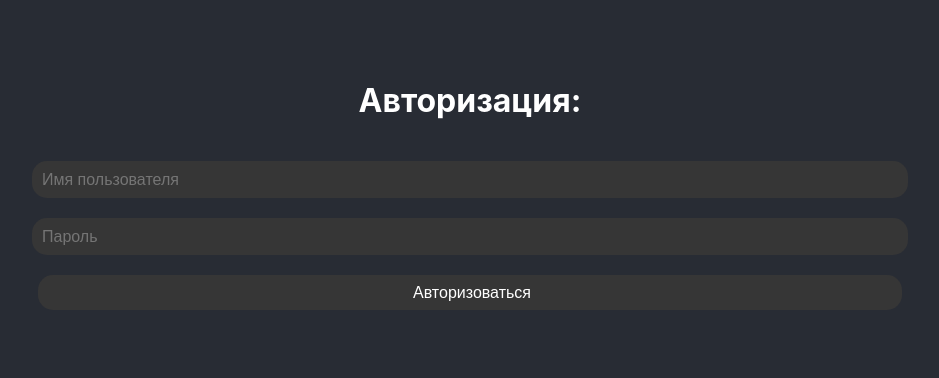
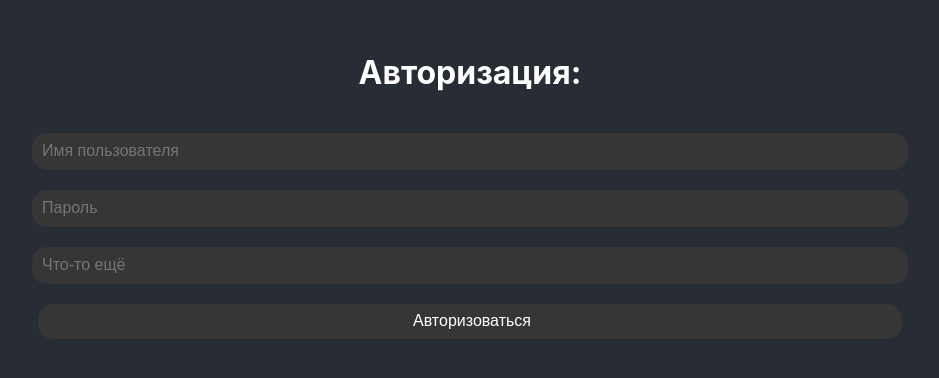
Before and after one commit to NikDenKoul/vc_lab_5, a React (Create React App) app: page /InputSimulator in a window 1280 px wide. Shown: the part 210-588 px from the top of the page, without its empty margins (170-1109 px from the left). Built offline with nearby package versions, Linux system fonts and the light colour scheme.

Commit message:
Добавлено поле ввода "Что-то ещё" на странице /InputSimulator

```diff
--- a/src/roots/InputSimulator.js
+++ b/src/roots/InputSimulator.js
@@ -13,6 +13,9 @@ function InputSimulator() {
                 <input className="authorization-element" name="authorizationPassword" id="authorizationPassword"
                        placeholder="Пароль">
                 </input>
+                <input className="authorization-element"
+                       placeholder="Что-то ещё">
+                </input>
 
                 <button className="authorization-element authorization-button">
                     <Link to="/">Авторизоваться</Link>
```
